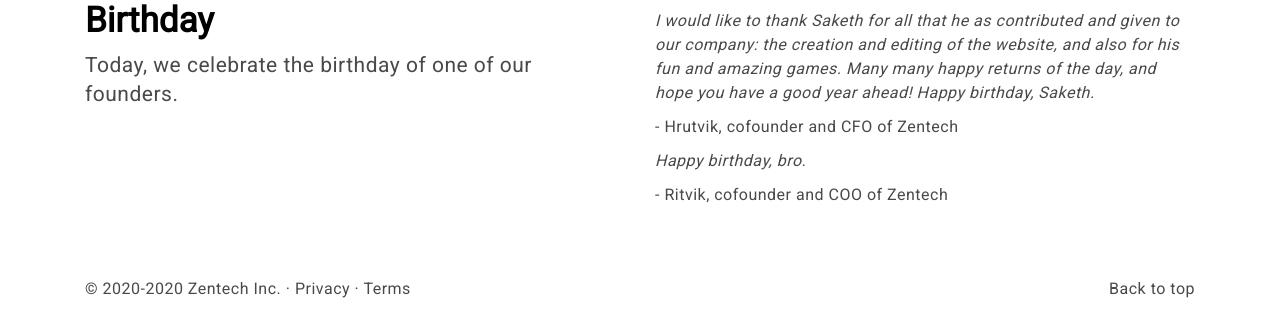
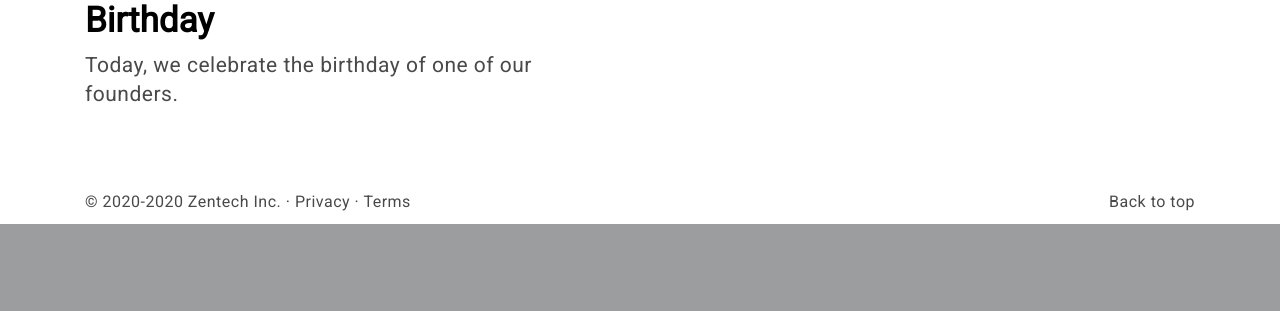
Before and after one commit to Saketh-debug/phpsaketh-debug, a PHP site: page /birthday.php in a window 1280 px wide. Shown: the part 701-1012 px from the top of the page. After the commit the page ends 925 px from the top, so only its background shows below. Run offline with PHP 8.4, Linux system fonts and the light colour scheme; some libraries are stand-ins or nearby versions.

Commit message:
Removed Saketh's birthday surprise

```diff
--- a/Game.php
+++ b/Game.php
@@ -50,9 +50,9 @@
           <li class="nav-item">
             <a class="nav-link" href="contacts.php" tabindex="-1" aria-disabled="true">Contact Us </a>
           </li>
-          <li class="nav-item">
+          <!--<li class="nav-item">
             <a class="nav-link" href="birthday.php">Birthday Celebrations</a>
-          </li>
+          </li>-->
           <li class="nav-item">
             <a class="nav-link" href="dd.php">Art of CSS</a>
           </li>
--- a/Game2.php
+++ b/Game2.php
@@ -46,9 +46,9 @@
           <li class="nav-item">
             <a class="nav-link" href="contacts.php" tabindex="-1" aria-disabled="true">Contact Us </a>
           </li>
-          <li class="nav-item">
+          <!--<li class="nav-item">
             <a class="nav-link" href="birthday.php">Birthday Celebrations</a>
-          </li>
+          </li>-->
           <li class="nav-item">
             <a class="nav-link" href="dd.php">Art of CSS</a>
           </li>
--- a/Youtube.php
+++ b/Youtube.php
@@ -124,9 +124,9 @@
         <li class="nav-item">
           <a class="nav-link" href="contacts.php">Contact Us</a>
         </li>
-        <li class="nav-item">
+        <!--<li class="nav-item">
           <a class="nav-link" href="birthday.php">Birthday Celebrations</a>
-        </li>
+        </li>-->
         <li class="nav-item">
           <a class="nav-link" href="dd.php">Art of CSS</a>
         </li>
--- a/birthday.php
+++ b/birthday.php
@@ -4,7 +4,7 @@
 <head>
     <meta charset="UTF-8">
     <meta name="viewport" content="width=device-width, initial-scale=1.0">
-    <title>Document</title>
+    <title><!--Write title here--></title>
     <style>
         .carousel .carousel-item {
   height: 500px;
@@ -79,11 +79,9 @@
 <div id="carouselExampleFade" class="carousel slide carousel-fade" data-ride="carousel">
         <div class="carousel-inner">
           <div class="carousel-item active">
-            <img src="Images/Saketh's Birthday Pic.jpg" class="d-block w-100" alt="...">
+            <img src="Images/" class="d-block w-100" alt="...">
+            <!--Write pic location above-->
           </div>
-          <!--<div class="carousel-item">
-            <img src="Images/About Page Carousel Item 2.jpg" class="d-block w-100" alt="...">
-          </div>-->
         </div>
 
         </a>
@@ -93,23 +91,12 @@
         <div class="container">
             <div class="row">
                 <div class="col-md-6">
-                    <h1 class="strong">Saketh's<br>Birthday</h1>
+                    <h1 class="strong"><!--Write name of person here--><br>Birthday</h1>
                     <p class="lead">Today, we celebrate the birthday of one of our founders.</p>
                 </div>
                 <div class="col-md-6">
-                    <p>Saketh is one of the co-founders of Zentech, and its CEO.</p>
                     <p>
-                      Today, the 13th of December, 2020, we celebrate Saketh's 14<sup>th</sup> birthday.
-                      <p style = "font-style: italic;">
-                      I would like to thank Saketh for all that he as contributed and given to our company:
-                      the creation and editing of the website, and also for his fun and amazing games.
-                      Many many happy returns of the day, and hope you have a good year ahead! Happy birthday, Saketh.
-                      </p>
-                      <p>- Hrutvik, cofounder and CFO of Zentech</p>
-                      <p style = "font-style: italic;">
-                      Happy birthday, bro.
-                      </i>
-                      <p>- Ritvik, cofounder and COO of Zentech</p>
+                    <!--Write content here-->
                     </p>
                 </div>
             </div>
--- a/contacts.php
+++ b/contacts.php
@@ -55,9 +55,9 @@ body{
         <li class="nav-item active">
           <a class="nav-link" href="#">Contact Us <span class="sr-only">(current)</span></a>
         </li>
-        <li class="nav-item">
+        <!--<li class="nav-item">
           <a class="nav-link" href="birthday.php">Birthday Celebrations</a>
-        </li>
+        </li>-->
         <li class="nav-item">
           <a class="nav-link" href="dd.php">Art of CSS</a>
         </li>
--- a/login.php
+++ b/login.php
@@ -12,7 +12,7 @@
   <script src="https://code.jquery.com/jquery-3.5.1.min.js"></script>
   <link href="signin.css" rel="stylesheet">
   <script>
-   var _0x4b12=['open','Sorry,\x20the\x20password\x20you\x20have\x20entered\x20is\x20wrong.','#myInput','https://bit.ly/3mwVW9z','_self','ready','hahasaketh','hrutvik123','#myBtn','#myuinput','val','click'];(function(_0x22df25,_0x43c87b){var _0x4b12ff=function(_0x30dccd){while(--_0x30dccd){_0x22df25['push'](_0x22df25['shift']());}};_0x4b12ff(++_0x43c87b);}(_0x4b12,0x137));var _0x30dc=function(_0x22df25,_0x43c87b){_0x22df25=_0x22df25-0x147;var _0x4b12ff=_0x4b12[_0x22df25];return _0x4b12ff;};var _0x34aba8=_0x30dc;$(document)[_0x34aba8(0x14d)](function(){var _0x5a3f16=_0x34aba8;$(_0x5a3f16(0x150))[_0x5a3f16(0x147)](function(){var _0x10fc1c=_0x5a3f16,_0xfce3f0=$(_0x10fc1c(0x14a))[_0x10fc1c(0x152)](),_0x276b5e=$(_0x10fc1c(0x151))['val']();if(_0xfce3f0=='saketh'&&_0x276b5e==_0x10fc1c(0x14e))window[_0x10fc1c(0x148)]('https://bit.ly/3mwVW9z','_self');else _0xfce3f0==_0x10fc1c(0x14f)&&_0x276b5e=='Paltupalu'?window[_0x10fc1c(0x148)](_0x10fc1c(0x14b),_0x10fc1c(0x14c)):alert(_0x10fc1c(0x149));});});
+   var _0x4b12=['open','Sorry,\x20the\x20password\x20you\x20have\x20entered\x20is\x20wrong.','#myInput','https://zentechinc.herokuapp.com/index.php','_self','ready','hahasaketh','hrutvik123','#myBtn','#myuinput','val','click'];(function(_0x22df25,_0x43c87b){var _0x4b12ff=function(_0x30dccd){while(--_0x30dccd){_0x22df25['push'](_0x22df25['shift']());}};_0x4b12ff(++_0x43c87b);}(_0x4b12,0x137));var _0x30dc=function(_0x22df25,_0x43c87b){_0x22df25=_0x22df25-0x147;var _0x4b12ff=_0x4b12[_0x22df25];return _0x4b12ff;};var _0x34aba8=_0x30dc;$(document)[_0x34aba8(0x14d)](function(){var _0x5a3f16=_0x34aba8;$(_0x5a3f16(0x150))[_0x5a3f16(0x147)](function(){var _0x10fc1c=_0x5a3f16,_0xfce3f0=$(_0x10fc1c(0x14a))[_0x10fc1c(0x152)](),_0x276b5e=$(_0x10fc1c(0x151))['val']();if(_0xfce3f0=='saketh'&&_0x276b5e==_0x10fc1c(0x14e))window[_0x10fc1c(0x148)]('https://bit.ly/3mwVW9z','_self');else _0xfce3f0==_0x10fc1c(0x14f)&&_0x276b5e=='Paltupalu'?window[_0x10fc1c(0x148)](_0x10fc1c(0x14b),_0x10fc1c(0x14c)):alert(_0x10fc1c(0x149));});});
   </script>
   <style>
     .bd-placeholder-img {
--- a/projects.php
+++ b/projects.php
@@ -89,9 +89,9 @@
             <li class="nav-item">
               <a class="nav-link " href="contacts.php" tabindex="-1" aria-disabled="true">Contact Us</a>
             </li>
-            <li class="nav-item">
+            <!--<li class="nav-item">
               <a class="nav-link" href="birthday.php">Birthday Celebrations</a>
-            </li>
+            </li>-->
             <li class="nav-item">
               <a class="nav-link" href="dd.php">Art of CSS</a>
             </li>
```
Also changed, not shown: index.php (+8 -8 lines), README.md.
